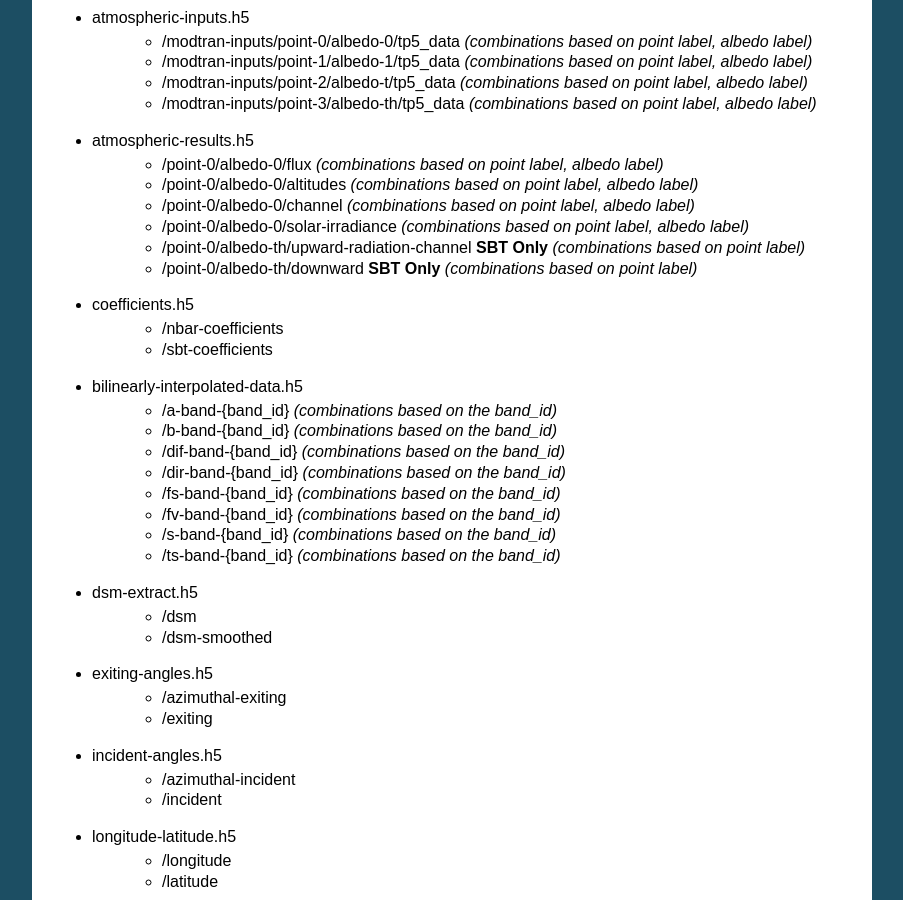
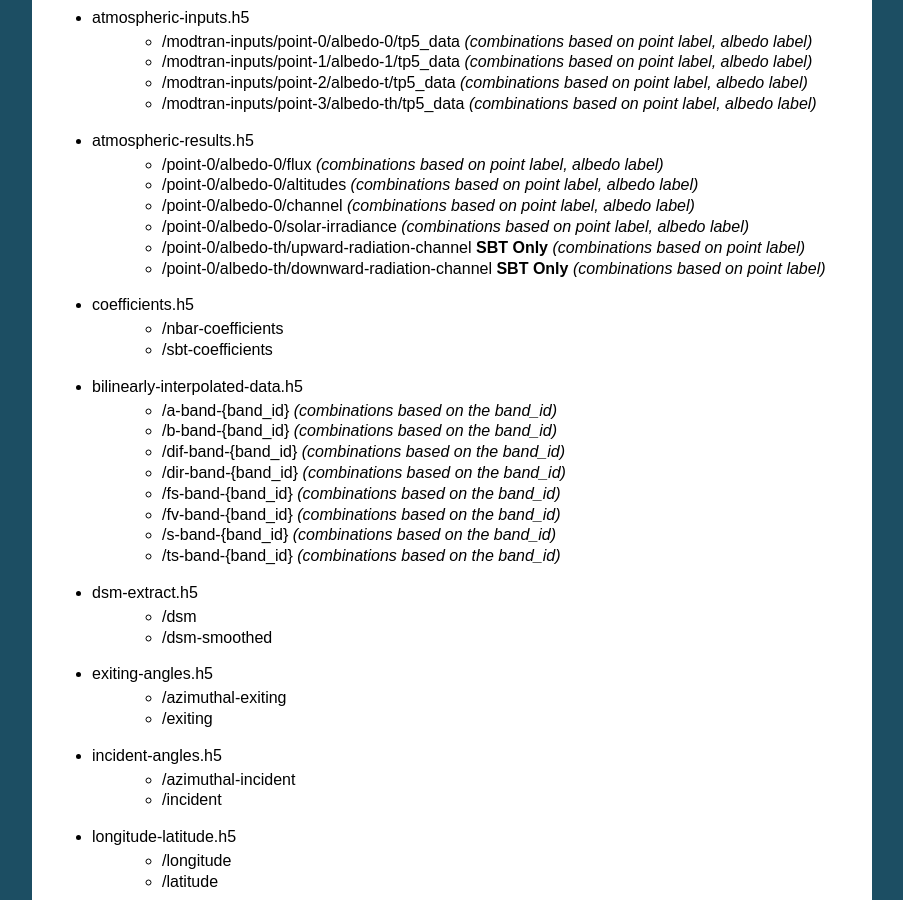
Before and after one commit to GeoscienceAustralia/wagl, a Sphinx documentation site: the page built from docs/source/hdf5.rst, in a window 1280 px wide and 900 px high, scrolled down 1497 px. Shown: the whole window, without its empty margins (198-1101 px from the left). Built offline with Sphinx 7.4.7, drawn with Linux system fonts in a browser that asks for light colours; pages that are not in the unit, such as notebooks, are missing from menus.

Commit message:
Dataset name update.

```diff
--- a/docs/source/hdf5.rst
+++ b/docs/source/hdf5.rst
@@ -61,7 +61,7 @@ Dataset names for each output are as follows:
     * /point-0/albedo-0/channel *(combinations based on point label, albedo label)*
     * /point-0/albedo-0/solar-irradiance *(combinations based on point label, albedo label)*
     * /point-0/albedo-th/upward-radiation-channel **SBT Only** *(combinations based on point label)*
-    * /point-0/albedo-th/downward **SBT Only** *(combinations based on point label)*
+    * /point-0/albedo-th/downward-radiation-channel **SBT Only** *(combinations based on point label)*
 * coefficients.h5
     * /nbar-coefficients
     * /sbt-coefficients
```
